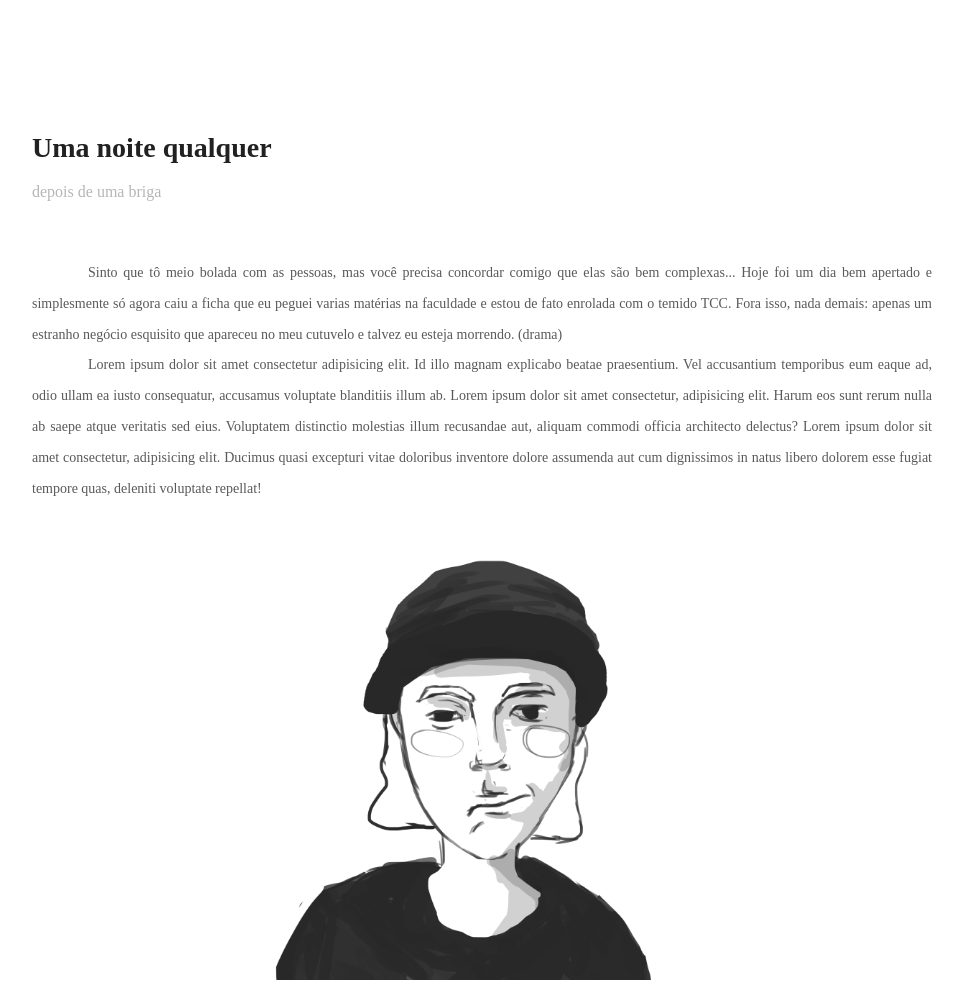
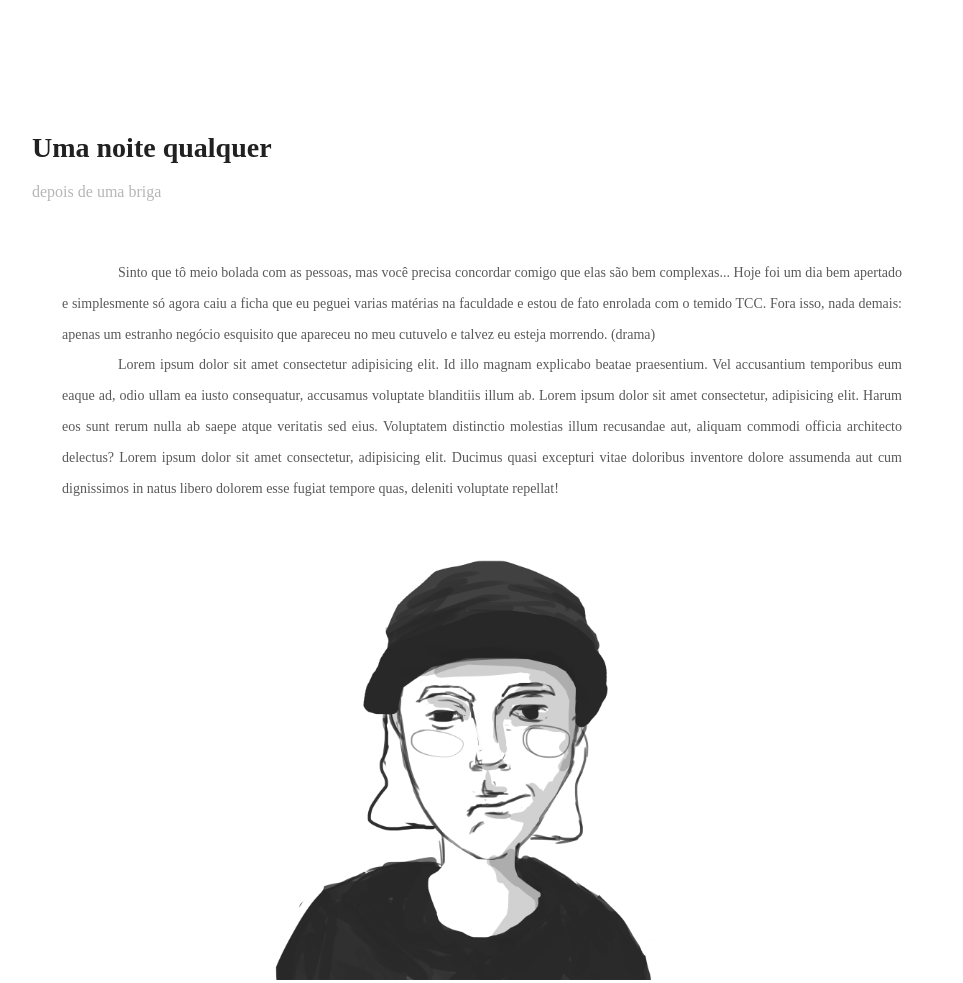
Before and after one commit to LuciLua/blog, a plain HTML site: page pages/posts/01.html in a window 1280 px wide. Shown: the part 440-1423 px from the top of the page, without its empty margins (158-1121 px from the left). Drawn offline with Linux system fonts and the light colour scheme; a web font is replaced by a local one.

Commit message:
:cactus: post intern padding left and right

```diff
--- a/css/stylePostInter.css
+++ b/css/stylePostInter.css
@@ -2,24 +2,28 @@
     width: 100%;
     max-width: 900px;
     height: fit-content;
+
+    margin-bottom: 20px;
+
+    display: flex;
+    align-items: center;
+    justify-content: center;
+    flex-direction: column;
+}
+
+.post-intern p{
+    padding: 0px 30px 0px 30px;
+
+    color: #595959;
+
+    text-align: justify;
 
     line-height: 2.2;
     font-family: ralewaySemiBold;
 
     font-size: 14px;
 
-    color: #595959;
-
-    text-align: justify;
-
-    margin-bottom: 20px;
-
     text-indent: 4em;
-
-    display: flex;
-    align-items: center;
-    justify-content: center;
-    flex-direction: column;
 }
 
 
```
